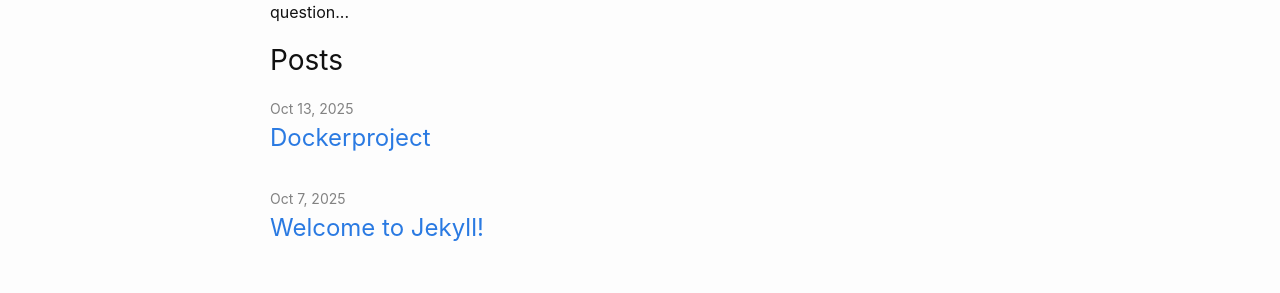
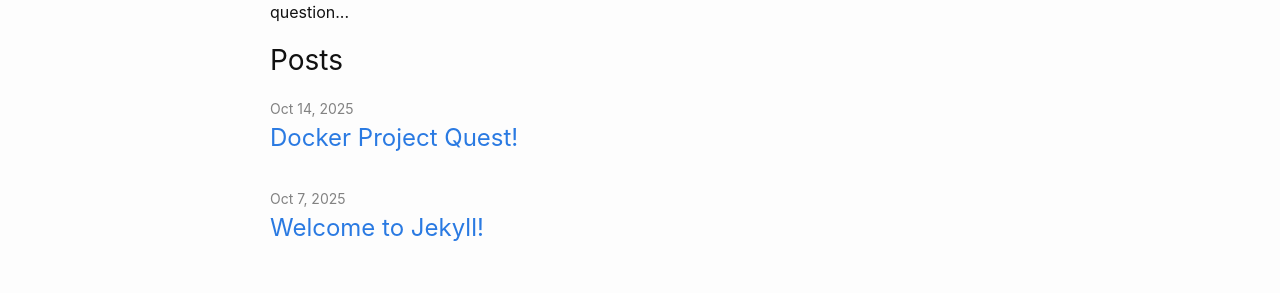
Before and after one commit to surferjreb/ijb_tech_blog.github.io, a Jekyll site: the page built from index.md, in a window 1280 px wide. Shown: the part 302-595 px from the top of the page. Built offline with Jekyll 4.4.1, drawn with Linux system fonts in a browser that asks for light colours.

Commit message:
corrected post

```diff
--- a/_posts/2025-10-13-DockerProject.md
+++ b/_posts/2025-10-13-DockerProject.md
@@ -1,3 +1,10 @@
+---
+layout: post
+title:  "Docker Project Quest!"
+date:   2025-10-13 21:34:35 -0400
+categories: Docker
+---
+
 # Docker Project Quest
 
 #### *by: James R. Brown*
```
